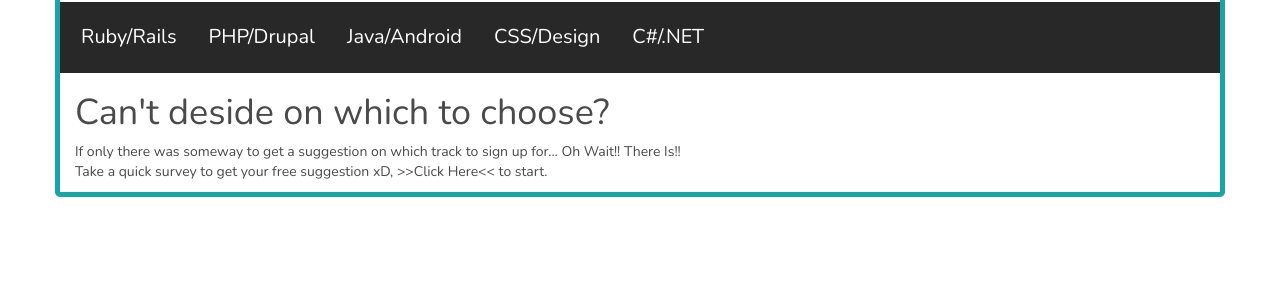
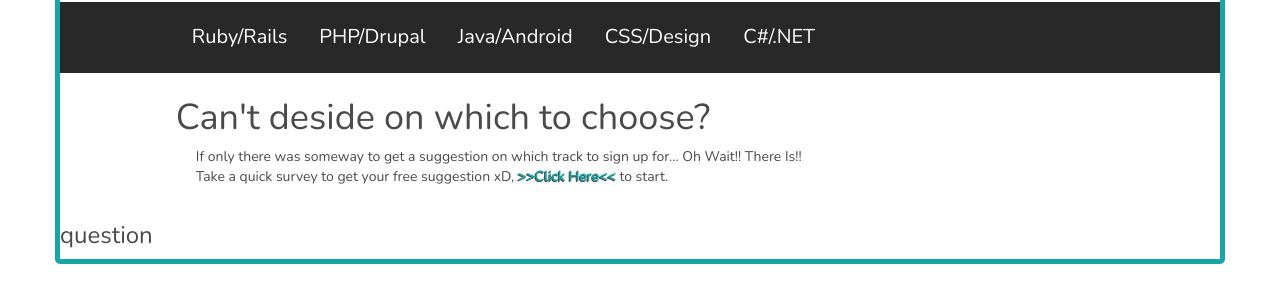
Before and after one commit to Dvillars/track-suggester, a plain HTML site: page index.html in a window 1280 px wide. Shown: the part 156-458 px from the top of the page. Drawn offline with nearby package versions, Linux system fonts and the light colour scheme.

Commit message:
add a third row with some css, fix alignment on row two

```diff
--- a/css/styles.css
+++ b/css/styles.css
@@ -59,4 +59,22 @@
 }
 .ulsize li:hover {
   background-color: #4a4a4a;
+  cursor: default;
 }
+
+#rowthree {
+  padding: 5px;
+}
+.tabed {
+  margin-left: 20px;
+}
+.click {
+  font-weight: bold;
+  color: #17A5A5;
+  text-shadow: -1px 1px #4a4a4a;
+}
+.click:hover {
+  color: #4a4a4a;
+  text-shadow: -1px 1px 3px #17A5A5;
+  cursor: pointer;
+}
--- a/index.html
+++ b/index.html
@@ -19,6 +19,8 @@
     </div>
 
     <div id='rowtwo' class="row">
+      <div class="col-md-1"></div>
+      <div class="col-md-10">
         <ul class="ulsize">
           <li>Ruby/Rails</li>
           <li>PHP/Drupal</li>
@@ -27,12 +29,26 @@
           <li>C#/.NET</li>
         </ul>
       </div>
-    <div id='rowthree' class="row">
+      <div class="col-md-1"></div>
+    </div>
+
+    <div id='rowtwohalf' class="row">
 
     </div>
 
+    <div id='rowthree' class="row">
+      <div class="col-md-1"></div>
+      <div class="col-md-10">
         <h1>Can't deside on which to choose?</h1>
-    <p>If only there was someway to get a suggestion on which track to sign up for... Oh Wait!! There Is!! <br>Take a quick survey to get your free suggestion xD, <span class="click">>>Click Here<<</span> to start.</p>
+        <p class='tabed'>If only there was someway to get a suggestion on which track to sign up for... Oh Wait!! There Is!! <br>Take a quick survey to get your free suggestion xD, <span id='start' class='click'>>>Click Here<<</span> to start.</p>
+      </div>
+      <div class="col-md-1"></div>
+    </div>
+
+    <div id='rowfour' class="row">
+      <h3>question </h3>
+    </div>
+
   </div>
 </body>
 </html>
```
Lines whose indentation alone changed are shown as unchanged.
